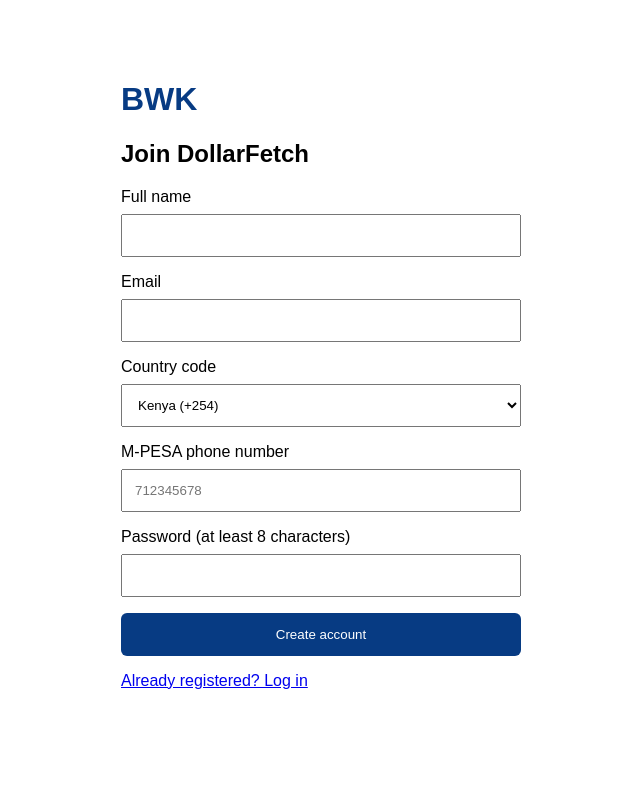
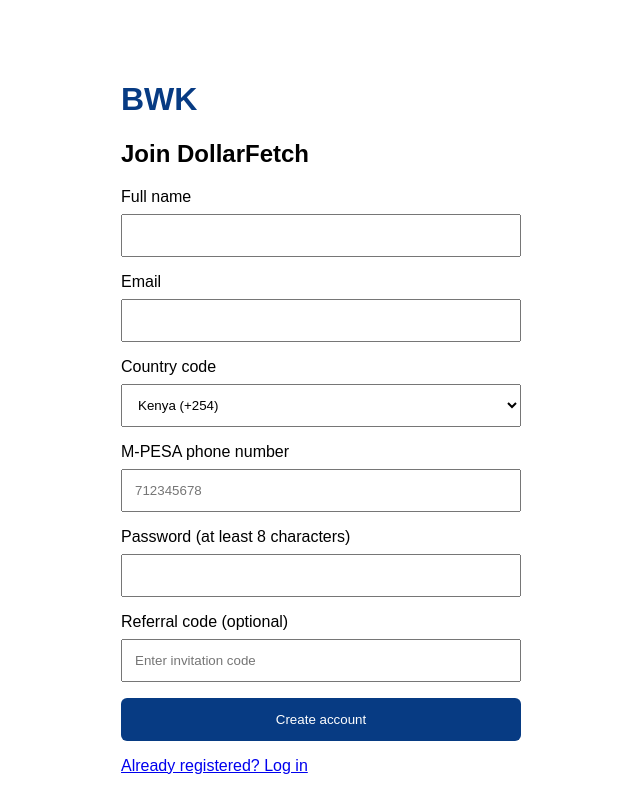
Before and after one commit to mwendaemmanuel212-lang/Dollarfetch-, a Next.js app: page /register in a window 1280 px wide. Shown: the top 812 px of the page, without its empty margins (319-959 px from the left). Built offline with nearby package versions, Linux system fonts and the light colour scheme; no server answers.

Commit message:
Add referral code input to registration form
Added referral code input to the registration form and included it in the registration data sent to the server.

```diff
--- a/app/register/page.tsx
+++ b/app/register/page.tsx
@@ -1,4 +1,3 @@
-
 "use client";
 
 import { useState } from "react";
@@ -10,6 +9,7 @@ export default function Register() {
   const [countryCode, setCountryCode] = useState("+254");
   const [phone, setPhone] = useState("");
   const [password, setPassword] = useState("");
+  const [referralCode, setReferralCode] = useState("");
   const [message, setMessage] = useState("");
   const [loading, setLoading] = useState(false);
 
@@ -27,7 +27,8 @@ export default function Register() {
         data: {
           full_name: name,
           phone: fullPhone,
-          country_code: countryCode
+          country_code: countryCode,
+          referral_code: referralCode.trim().toUpperCase()
         }
       }
     });
@@ -74,11 +75,8 @@ export default function Register() {
           onChange={e => setEmail(e.target.value)} />
 
         <label>Country code</label>
-        <select
-          style={style}
-          value={countryCode}
-          onChange={e => setCountryCode(e.target.value)}
-        >
+        <select style={style} value={countryCode}
+          onChange={e => setCountryCode(e.target.value)}>
           <option value="+254">Kenya (+254)</option>
           <option value="+256">Uganda (+256)</option>
           <option value="+255">Tanzania (+255)</option>
@@ -92,22 +90,22 @@ export default function Register() {
         </select>
 
         <label>M-PESA phone number</label>
-        <input
-          required
-          type="tel"
-          style={style}
-          placeholder="712345678"
-          value={phone}
-          onChange={e => setPhone(e.target.value)}
-        />
+        <input required type="tel" style={style}
+          placeholder="712345678" value={phone}
+          onChange={e => setPhone(e.target.value)} />
 
         <label>Password (at least 8 characters)</label>
         <input required minLength={8} type="password"
           style={style} value={password}
           onChange={e => setPassword(e.target.value)} />
 
-        <button disabled={loading}
-          style={{
+        <label>Referral code (optional)</label>
+        <input style={style}
+          placeholder="Enter invitation code"
+          value={referralCode}
+          onChange={e => setReferralCode(e.target.value)} />
+
+        <button disabled={loading} style={{
           width: "100%",
           padding: 14,
           background: "#073b83",
```
Lines whose indentation alone changed are shown as unchanged.
